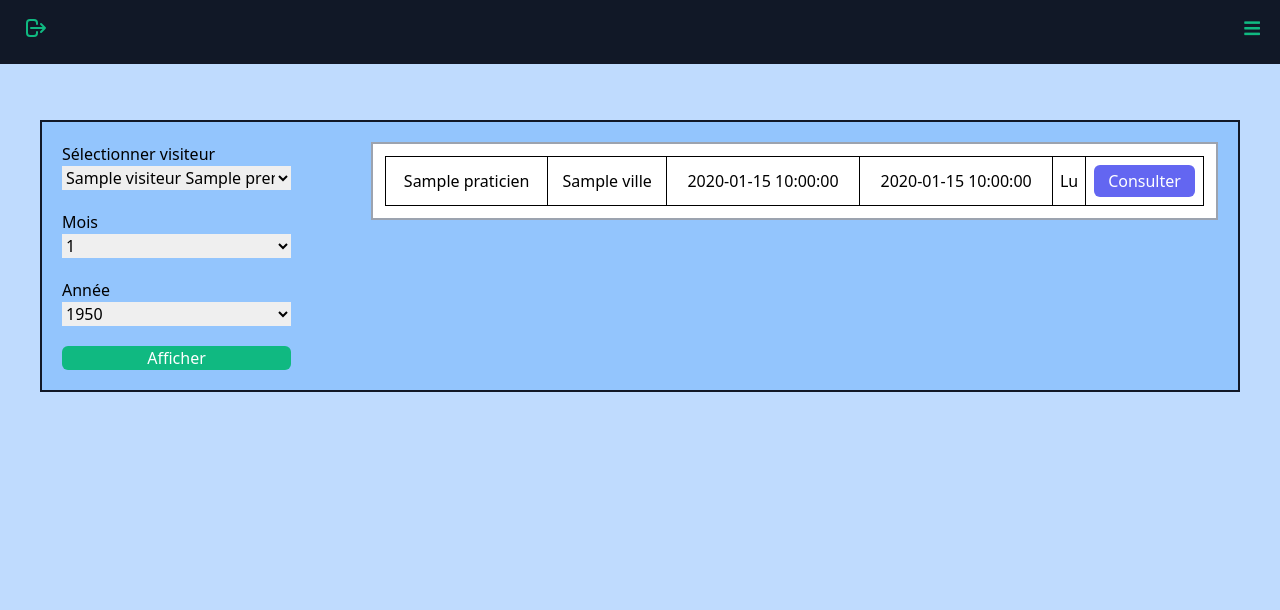
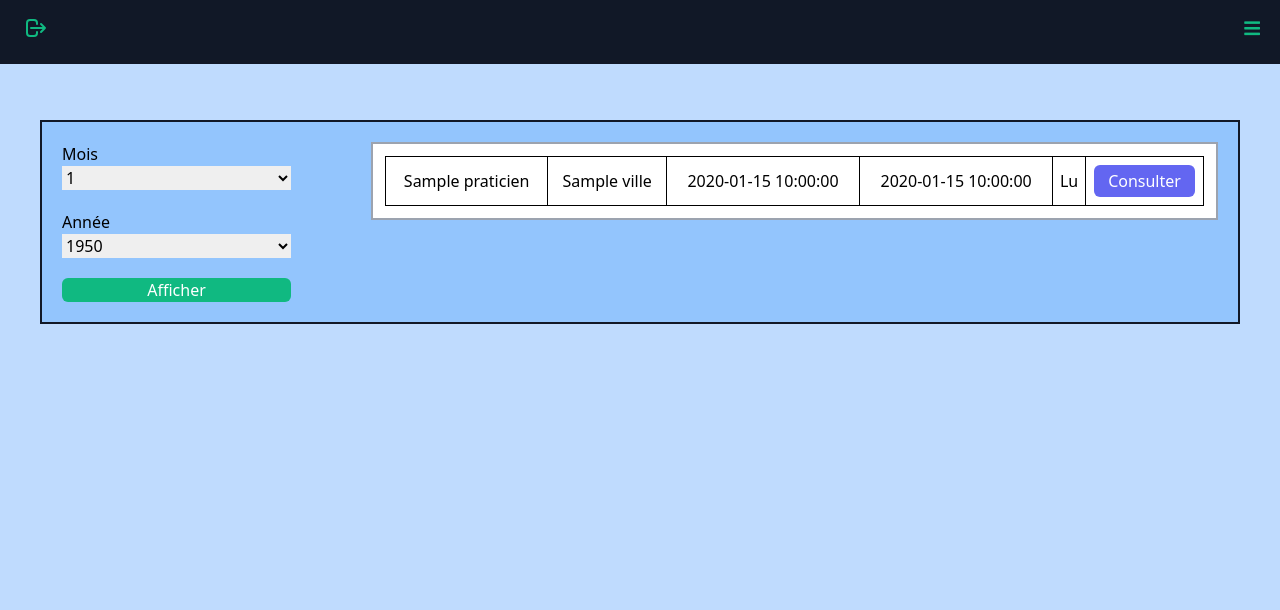
Before and after one commit to YaelDonat/GSBSymfony, a Symfony app: template templates/compte_rendu/index.html.twig in a window 1280 px wide. Shown: the top 610 px of the page. Run offline with Twig, Linux system fonts and the light colour scheme; the template is opened without the code that fills it: most values are stand-ins (such as "Sample title", 1, 10 or a date in 2020); some libraries are stand-ins or nearby versions.

Commit message:
Update index.html.twig

```diff
--- a/templates/compte_rendu/index.html.twig
+++ b/templates/compte_rendu/index.html.twig
@@ -13,15 +13,7 @@
 			<!-- 1 -->
 			<div class="col-span-2 m-5">
 				<form action="" class="grid grid-flow-row gap-5">
-					<div>
-						<label>Sélectionner visiteur</label>
-						<select class="w-full" name="visiteur" id="">
-							{% for visiteur in visiteurs %}
-								<option value="{{ visiteur.id }}">{{ visiteur.nom }}
-									{{ visiteur.prenom }}</option>
-							{% endfor %}
-						</select>
-					</div>
+
 					<div>
 						<label>Mois</label>
 
```
